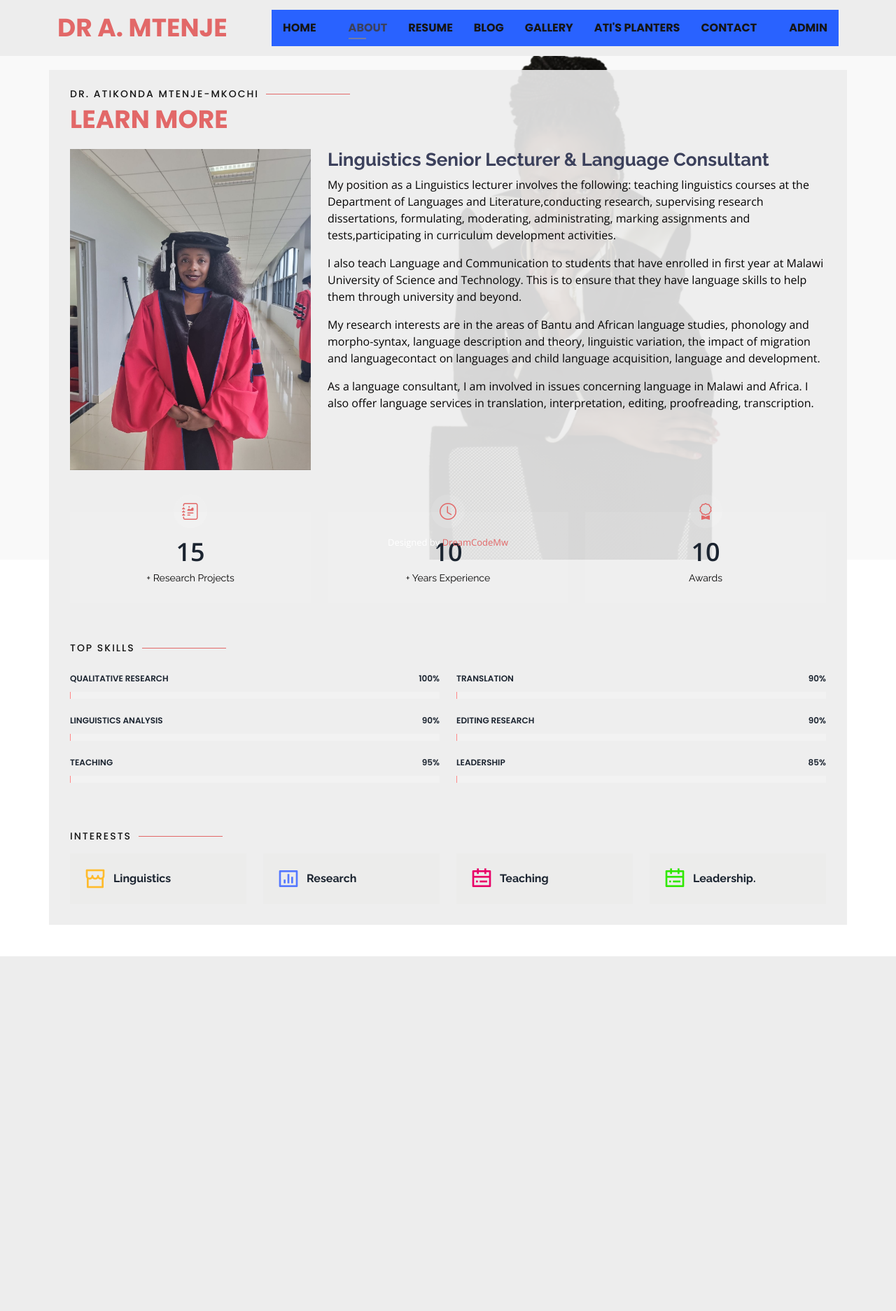
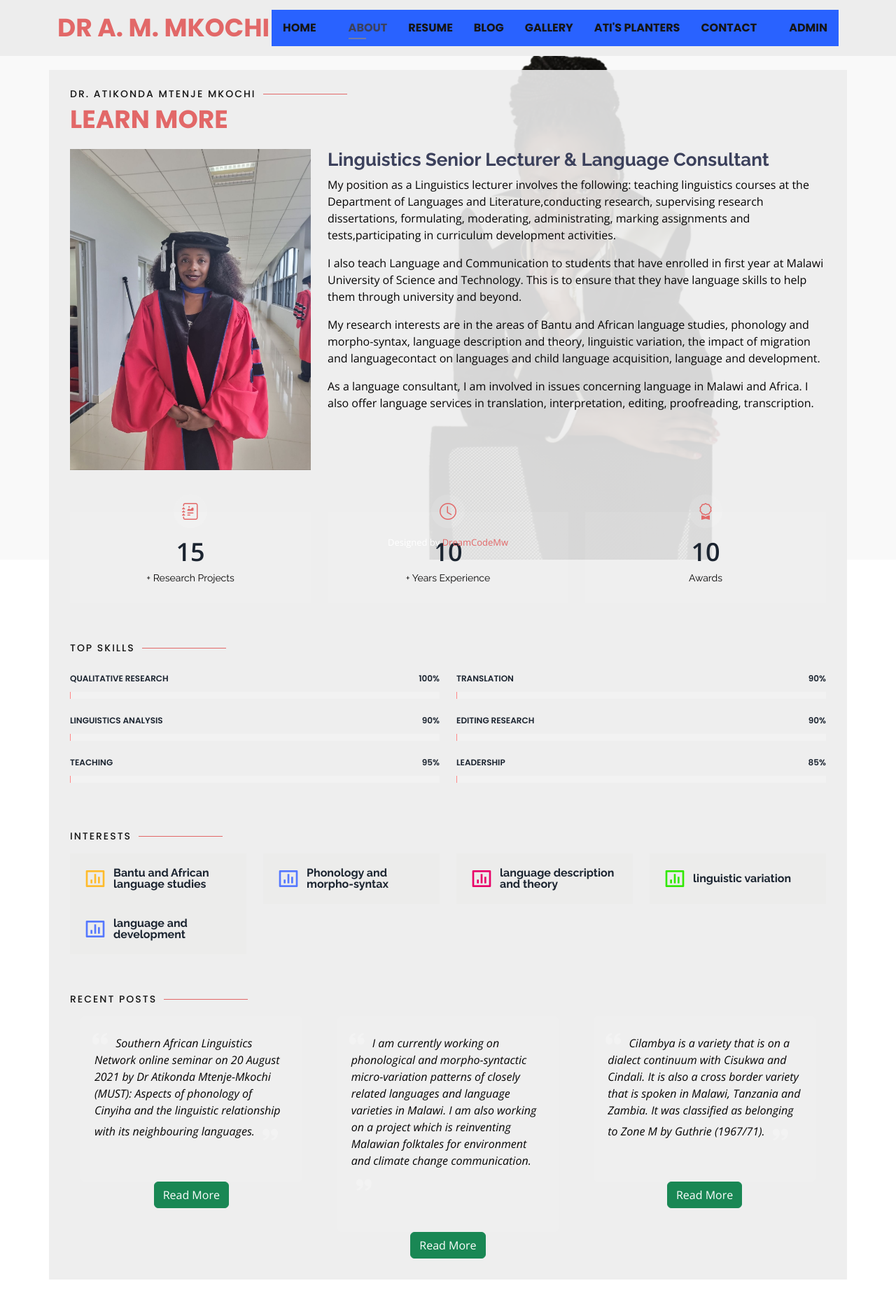
Before and after one commit to Mzatilife/atikonda, a PHP site: page /index.php in a window 1280 px wide, after a click on "ABOUT". Shown: the whole page at 70% size. Before the commit the page ends 1367 px from the top, so only its background shows below. Run offline with PHP 8.4, Linux system fonts and the light colour scheme; data comes from the database, SQL or seed files in the repository; data that the repository does not hold is empty.

Commit message:
added her recent post and changed the title name

```diff
--- a/index.php
+++ b/index.php
@@ -20,7 +20,7 @@ if (isset($_GET['blog_id'])) {
   <meta charset="utf-8">
   <meta content="width=device-width, initial-scale=1.0" name="viewport">
 
-  <title>Dr. Atikonda Mtenje-Mkochi</title>
+  <title>Dr. Atikonda Mtenje Mkochi</title>
   <meta content="" name="description">
   <meta content="" name="keywords">
 
@@ -49,7 +49,7 @@ if (isset($_GET['blog_id'])) {
   <header id="header">
     <div class="container">
 
-      <h1><a href="index.php">DR A. MTENJE</a></h1>
+      <h1><a href="index.php">DR A. M. MKOCHI</a></h1>
 
       <h2>
         <div class="hero-container" data-aos="fade-in">
@@ -88,7 +88,7 @@ if (isset($_GET['blog_id'])) {
     <div class="about-me container">
 
       <div class="section-title">
-        <h2>Dr. Atikonda Mtenje-Mkochi</h2>
+        <h2>Dr. Atikonda Mtenje Mkochi</h2>
         <p>Learn More</p>
       </div>
 
@@ -229,33 +229,39 @@ if (isset($_GET['blog_id'])) {
 <div class="row" data-aos="fade-up" data-aos-delay="80">
   <div class="col-lg-3 col-md-4">
     <div class="icon-box">
-            <i class="ri-store-line" style="color: #ffbb2c;"></i>
-            <h3>Linguistics</h3>
+      <i class="ri-bar-chart-box-line" style="color: #ffbb2c;"></i>
+      <h3>Bantu and African language studies</h3>
     </div>
   </div>
   <div class="col-lg-3 col-md-4 mt-4 mt-md-0">
     <div class="icon-box">
       <i class="ri-bar-chart-box-line" style="color: #5578ff;"></i>
-            <h3>Research</h3>
+      <h3>Phonology and morpho-syntax</h3>
     </div>
   </div>
   <div class="col-lg-3 col-md-4 mt-4 mt-md-0">
     <div class="icon-box">
-            <i class="ri-calendar-todo-line" style="color: #e80368;"></i>
-            <h3>Teaching</h3>
+      <i class="ri-bar-chart-box-line"style="color: #e80368;"></i>
+      <h3>language description and theory</h3>
     </div>
   </div>
   <div class="col-lg-3 col-md-4 mt-4 mt-md-0">
     <div class="icon-box">
-            <i class="ri-calendar-todo-line" style="color: #31e803;"></i>
-            <h3>Leadership.</h3>
+      <i class="ri-bar-chart-box-line" style="color: #31e803;"></i>
+      <h3>linguistic variation</h3>
+    </div>
+  </div>
+  <div class="col-lg-3 col-md-4 mt-4 mt-md-0">
+    <div class="icon-box">
+      <i class="ri-bar-chart-box-line"style="color: #5578ff;"></i>
+      <h3>language and development</h3>
     </div>
   </div>
 </div>
 </div><!-- End Interests -->
 
      <!-- ======= Recent Posts ======= -->
-    <!-- <div class="testimonials container">
+     <div class="testimonials container">
 
 <div class="section-title">
   <h2>Recent Posts</h2>
@@ -266,18 +272,58 @@ if (isset($_GET['blog_id'])) {
 
     <div class="swiper-slide">
       <div class="testimonial-item">
+        <!-- <h3 class="text-center">African Culture</h3> -->
         <p>
           <i class="bx bxs-quote-alt-left quote-icon-left"></i>
-                Fugiat enim eram quae cillum dolore dolor amet nulla culpa multos export minim fugiat minim velit minim dolor enim duis veniam ipsum anim magna sunt elit fore quem dolore labore illum veniam.
+          Southern African Linguistics Network online seminar on 20 August 2021 by Dr Atikonda Mtenje-Mkochi (MUST): Aspects of phonology of Cinyiha and the linguistic relationship with its neighbouring languages.
           <i class="bx bxs-quote-alt-right quote-icon-right"></i>
         </p>
         <div class="d-flex align-items-center justify-content-center">
-                <a href="#" class="btn btn-success">Read More</a>
+          <a href="https://www.youtube.com/watch?v=3TR5XTfUs08" class="btn btn-success">Read More</a>
         </div>
       </div>
-          </div>
+    </div><!-- End testimonial item -->
 
     <div class="swiper-slide">
+      <div class="testimonial-item">
+        <p>
+          <i class="bx bxs-quote-alt-left quote-icon-left"></i>
+          I am currently working on phonological and morpho-syntactic micro-variation patterns of closely related languages and language varieties in Malawi. I am also working on a project which is reinventing Malawian folktales for environment and climate change communication.
+          <i class="bx bxs-quote-alt-right quote-icon-right"></i>
+        </p>
+        <div class="d-flex align-items-center justify-content-center">
+          <a href="https://www.futureafrica.science/index.php/profile/atikonda-mtenje-mkochi-840" class="btn btn-success">Read More</a>
+        </div>
+      </div>
+    </div><!-- End testimonial item -->
+
+    <div class="swiper-slide">
+      <div class="testimonial-item">
+        <p>
+          <i class="bx bxs-quote-alt-left quote-icon-left"></i>
+          Cilambya is a variety that is on a dialect continuum with Cisukwa and Cindali. It is also a cross border variety that is spoken in Malawi, Tanzania and Zambia. It was classified as belonging to Zone M by Guthrie (1967/71).
+          <i class="bx bxs-quote-alt-right quote-icon-right"></i>
+        </p>
+        <div class="d-flex align-items-center justify-content-center">
+          <a href="https://www.researchgate.net/publication/331630131_A_grammatical_sketch_of_Cilambya_The_Malawian_variant" class="btn btn-success">Read More</a>
+        </div>
+      </div>
+    </div><!-- End testimonial item -->
+
+    <div class="swiper-slide">
+      <div class="testimonial-item">
+        <p>
+          <i class="bx bxs-quote-alt-left quote-icon-left"></i>
+         Atikonda Mtenje-Mkochi from Malawi is speaking on climate change in Malawi and the addressing of the issue to children. Project is trying to do that by using folk tales from Malawi #humanities_2020
+          <i class="bx bxs-quote-alt-right quote-icon-right"></i>
+        </p>
+        <div class="d-flex align-items-center justify-content-center">
+          <a href="https://twitter.com/german_u15/status/1171767738240516101" class="btn btn-success">Read More</a>
+        </div>
+      </div>
+    </div><!-- End testimonial item -->
+
+    <!-- <div class="swiper-slide">
       <div class="testimonial-item">
         <p>
           <i class="bx bxs-quote-alt-left quote-icon-left"></i>
@@ -288,57 +334,7 @@ if (isset($_GET['blog_id'])) {
           <a href="#" class="btn btn-success">Read More</a>
         </div>
       </div>
-          </div>
-
-          <div class="swiper-slide">
-            <div class="testimonial-item">
-              <p>
-                <i class="bx bxs-quote-alt-left quote-icon-left"></i>
-                Fugiat enim eram quae cillum dolore dolor amet nulla culpa multos export minim fugiat minim velit minim dolor enim duis veniam ipsum anim magna sunt elit fore quem dolore labore illum veniam.
-                <i class="bx bxs-quote-alt-right quote-icon-right"></i>
-              </p>
-              <div class="d-flex align-items-center justify-content-center">
-                <a href="#" class="btn btn-success">Read More</a>
-              </div>
-            </div>
-          </div>
-
-          <div class="swiper-slide">
-            <div class="testimonial-item">
-              <p>
-                <i class="bx bxs-quote-alt-left quote-icon-left"></i>
-                Fugiat enim eram quae cillum dolore dolor amet nulla culpa multos export minim fugiat minim velit minim dolor enim duis veniam ipsum anim magna sunt elit fore quem dolore labore illum veniam.
-                <i class="bx bxs-quote-alt-right quote-icon-right"></i>
-              </p>
-              <div class="d-flex align-items-center justify-content-center">
-                <a href="#" class="btn btn-success">Read More</a>
-              </div>
-            </div>
-          </div>
-
-          <div class="swiper-slide">
-            <div class="testimonial-item">
-              <p>
-                <i class="bx bxs-quote-alt-left quote-icon-left"></i>
-                Fugiat enim eram quae cillum dolore dolor amet nulla culpa multos export minim fugiat minim velit minim dolor enim duis veniam ipsum anim magna sunt elit fore quem dolore labore illum veniam.
-                <i class="bx bxs-quote-alt-right quote-icon-right"></i>
-              </p>
-              <div class="d-flex align-items-center justify-content-center">
-                <a href="#" class="btn btn-success">Read More</a>
-              </div>
-            </div>
-          </div>
-
-        </div>
-        <div class="swiper-pagination"></div>
-      </div>
-
-      <div class="owl-carousel testimonials-carousel">
-
-      </div>
-
-    </div> -->
-    <!-- End Testimonials  -->
+    </div> End testimonial item -->
 
   </section><!-- End About Section -->
 
```
Lines whose indentation alone changed are shown as unchanged.
